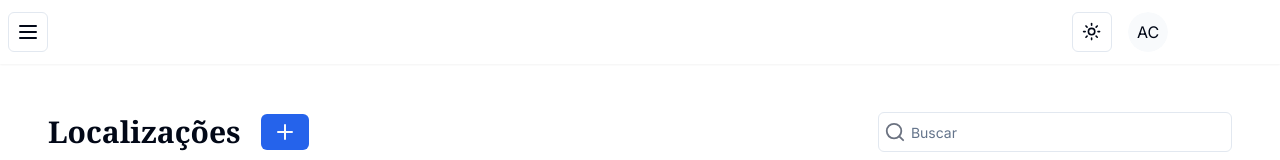
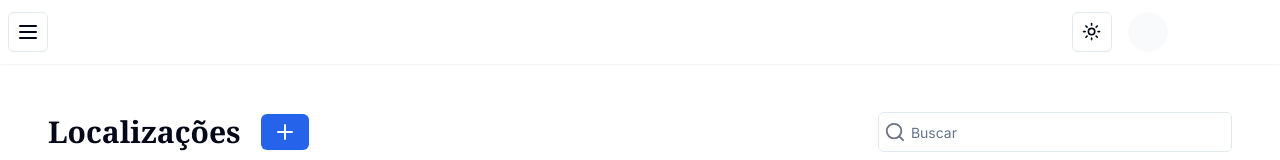
Before and after one commit to ArthurCruzDev/new-online-librarian-frontend, a Next.js app: page /dashboard/locations in a window 1280 px wide. Shown: the top 160 px of the page. Built offline with nearby package versions, Linux system fonts and the light colour scheme; no server answers.

Commit message:
FIX[Navigation]: Fixes ReferenceError and adds dynamic initials avatar

```diff
--- a/app/dashboard/locations/page.tsx
+++ b/app/dashboard/locations/page.tsx
@@ -96,10 +96,10 @@ function LocationComponent({
   location,
 }: LocationComponentProps): React.ReactElement {
   return (
-    <Card className="w-[380px] my-0 mx-auto">
+    <Card className="w-[280px] my-0 mx-auto shadow-md">
       <CardHeader>{location.name}</CardHeader>
       <CardContent>
-        <div className="w-full h-[200px] relative">
+        <div className="w-full h-[138px] relative">
           <Image
             src={
               "https://images.pexels.com/photos/1370295/pexels-photo-1370295.jpeg?auto=compress&cs=tinysrgb&w=1260&h=750&dpr=1"
--- a/app/dashboard/locations/styles.module.css
+++ b/app/dashboard/locations/styles.module.css
@@ -1,5 +1,5 @@
 .grid {
   display: grid;
   grid-gap: 24px;
-  grid-template-columns: repeat(auto-fit, minmax(380px, 1fr));
+  grid-template-columns: repeat(auto-fit, minmax(280px, 1fr));
 }
--- a/components/navigation.tsx
+++ b/components/navigation.tsx
@@ -17,7 +17,7 @@ import { Avatar, AvatarFallback, AvatarImage } from "@/components/ui/avatar";
 import { Label } from "@/components/ui/label";
 import { Sheet, SheetContent, SheetTrigger } from "@/components/ui/sheet";
 import "../app/globals.css";
-import { useCallback, useState } from "react";
+import { useCallback, useEffect, useState } from "react";
 import { deleteToken, getTokenData } from "@/lib/api_client";
 import { Separator } from "./ui/separator";
 
@@ -28,6 +28,8 @@ type NavigationProps = {
 
 export function Navigation({ open, setOpen }: NavigationProps) {
   const router = useRouter();
+  const [userName, setUserName] = useState("");
+
   const changePage = useCallback(
     (path: string) => {
       router.push(path);
@@ -35,6 +37,13 @@ export function Navigation({ open, setOpen }: NavigationProps) {
     },
     [open, router, setOpen]
   );
+
+  useEffect(() => {
+    let tokenData = getTokenData();
+    if (tokenData != null) {
+      setUserName(tokenData.user_name);
+    }
+  }, []);
 
   return (
     <nav className="relative z-50 flex w-full h-16 p-2 bg-background shadow-sm justify-center items-center">
@@ -51,10 +60,15 @@ export function Navigation({ open, setOpen }: NavigationProps) {
       </div>
       <div className="flex flex-row justify-start items-center ml-2 min-w-36">
         <Avatar id="avatar">
-          <AvatarFallback className="bg-primary-foreground">AC</AvatarFallback>
+          <AvatarFallback className="bg-primary-foreground">
+            {userName
+              .split(" ")
+              .map((name) => name.charAt(0).toUpperCase())
+              .reduce((a, b) => a + b, "")}
+          </AvatarFallback>
         </Avatar>
         <Label className="ml-2 text-base font-sans font-light" htmlFor="avatar">
-          {getTokenData() != null && <>{getTokenData()?.user_name}</>}
+          {userName}
         </Label>
       </div>
       <SheetContent side={"left"} className="pl-0 pr-0 w-72">
```
